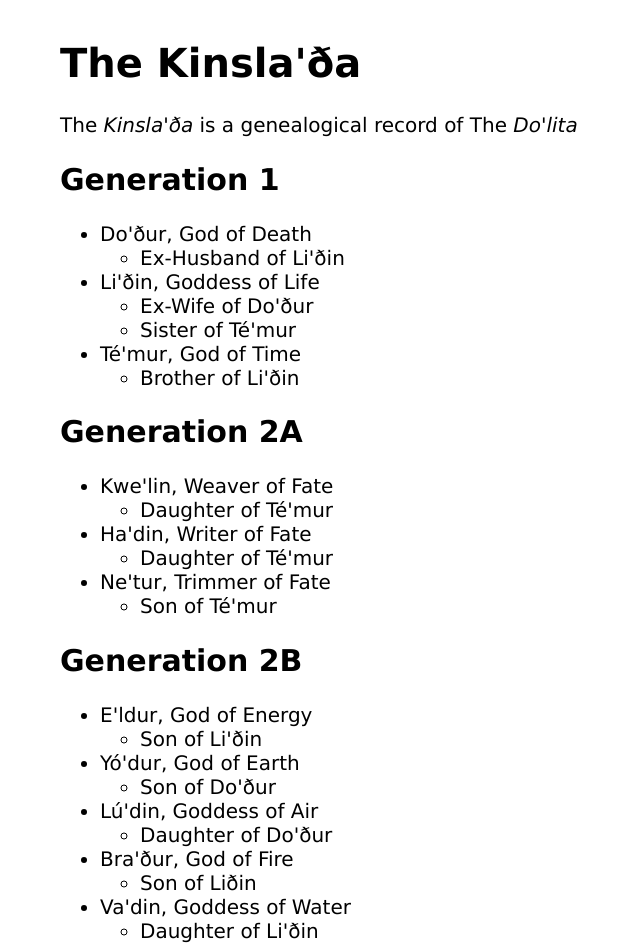
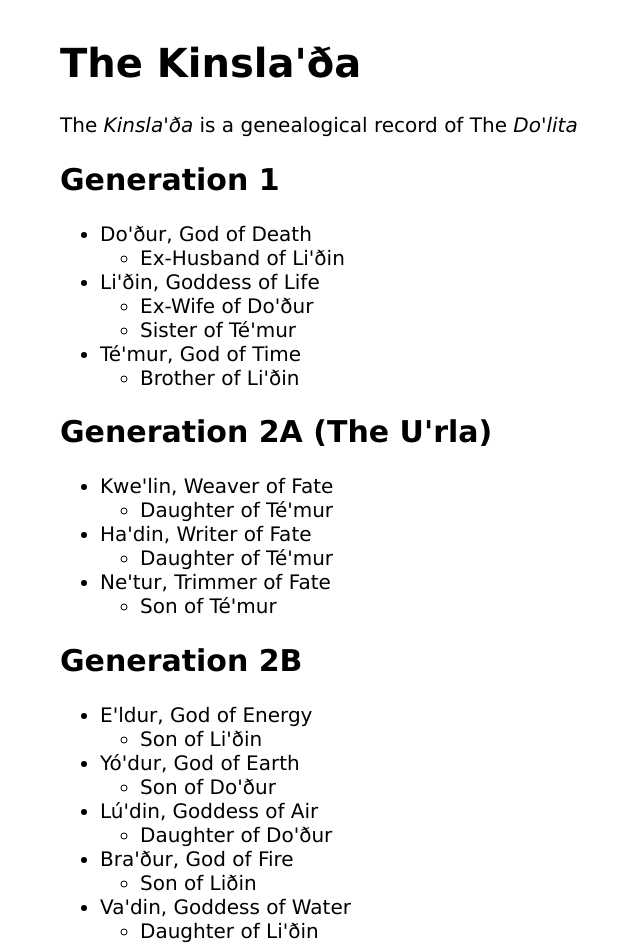
Before and after one commit to JactusTheCactus/mythology, a plain HTML site: page kinsladha.html in a window 1280 px wide. Shown: the top 946 px of the page, without its empty margins (0-640 px from the left). Drawn offline with Linux system fonts and the light colour scheme.

Commit message:
Update kinsladha.html

```diff
--- a/kinsladha.html
+++ b/kinsladha.html
@@ -21,7 +21,7 @@
 		<li>Brother of Li'ðin</li>
 	</ul>
 </ul>
-<h2 id="gen-2a">Generation 2A</h2>
+<h2 id="gen-2a">Generation 2A (The U'rla)</h2>
 <ul>
 	<li>Kwe'lin, Weaver of Fate</li>
 	<ul>
```
